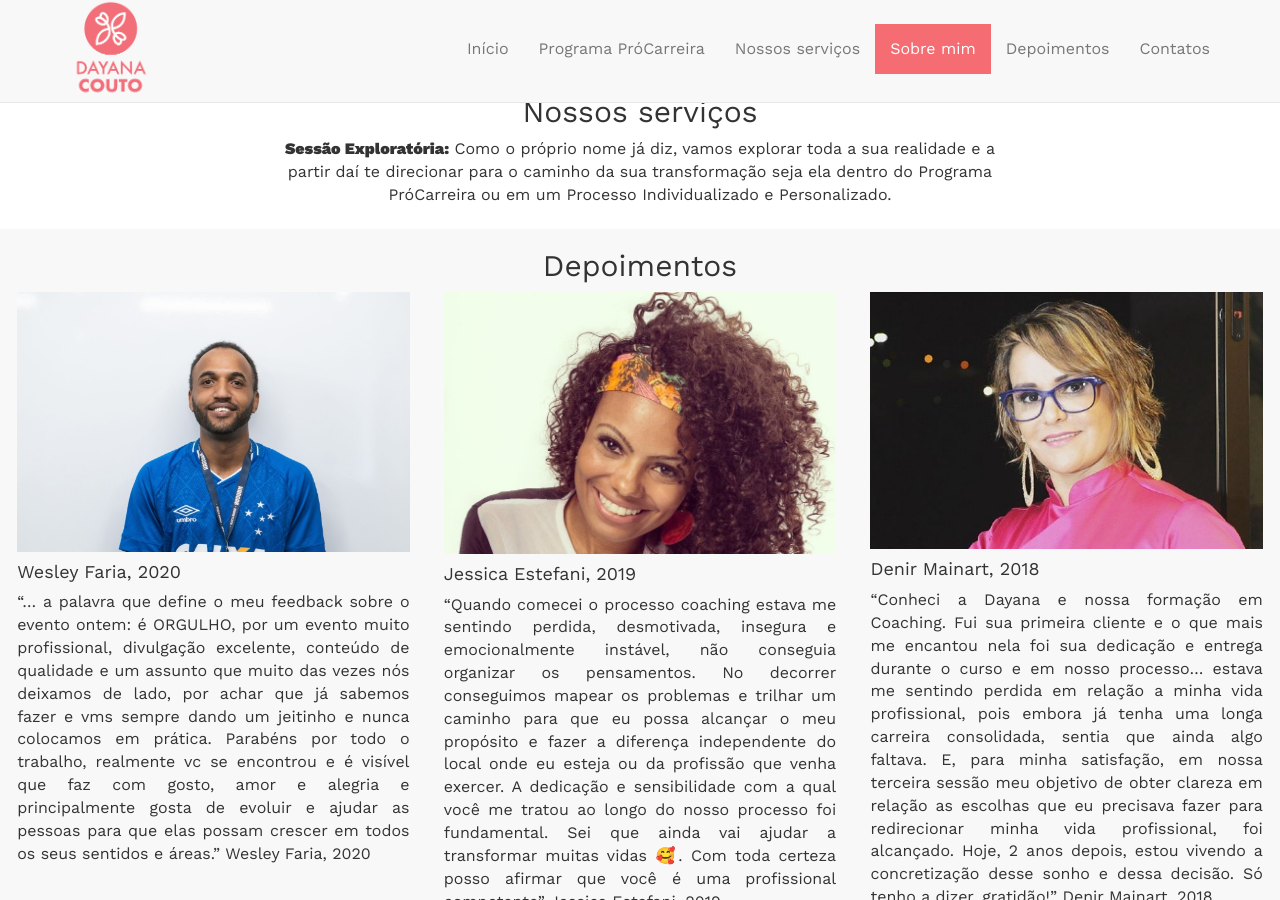
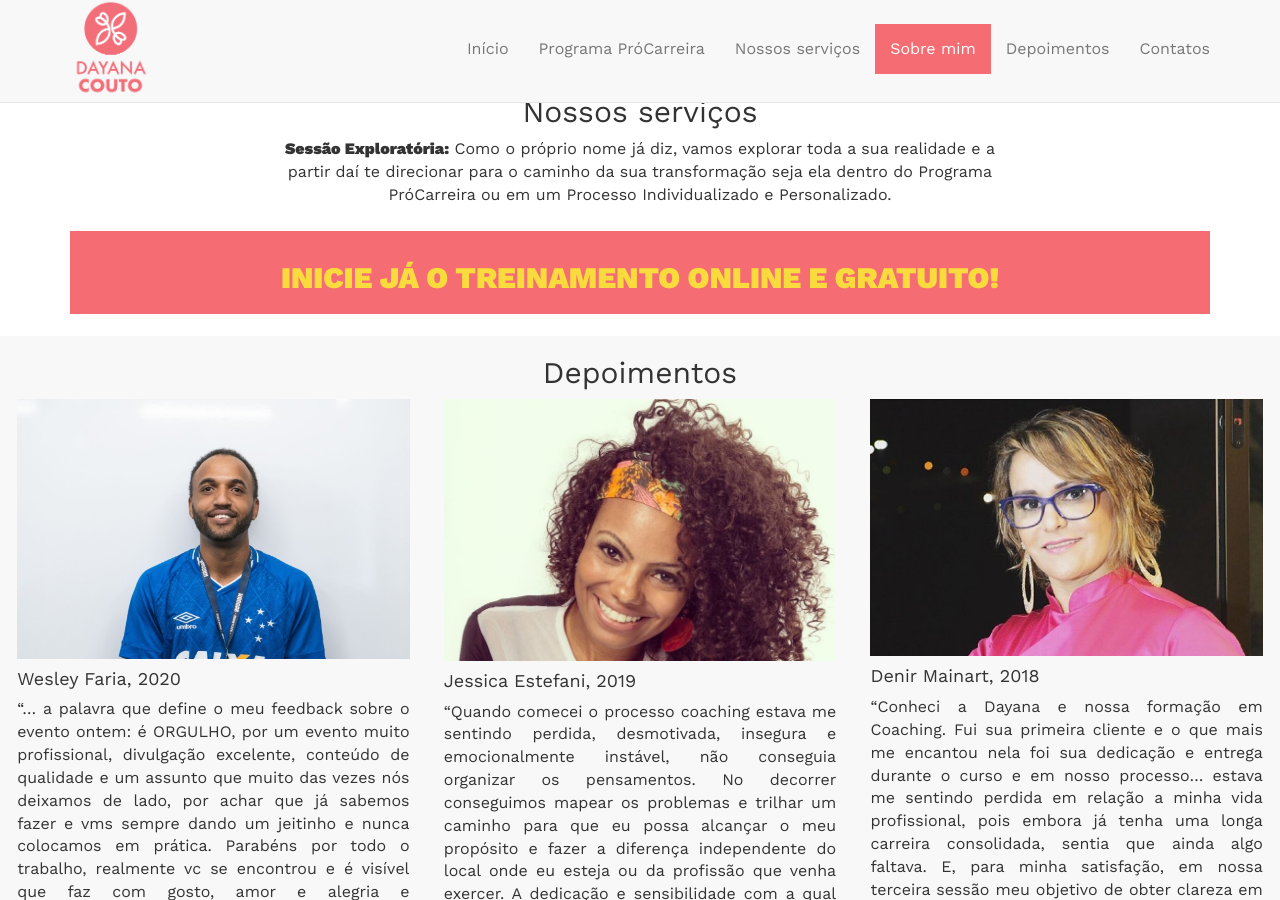
Before and after one commit to wsadf/landing-page-Dayana, a Jekyll site: the page built from index.md, in a window 1280 px wide and 900 px high, scrolled down 1350 px. Built offline with Jekyll 4.4.1, drawn with Linux system fonts in a browser that asks for light colours; nearby versions of some CDN libraries.

Commit message:
add link

```diff
--- a/_includes/nossos-servicos.html
+++ b/_includes/nossos-servicos.html
@@ -6,6 +6,6 @@
 <strong>Sessão Exploratória:</strong> Como o próprio nome já diz, vamos explorar toda a sua realidade e a partir daí te direcionar para o caminho da sua transformação seja ela dentro do Programa PróCarreira ou em um Processo Individualizado e Personalizado.
               </div>
         </div>
-<!--     <a href="https://exploratoriaprocarreira.as.me/
-" target="_blank" class="banner-agendamento text-white text-uppercase mt-4" style="color: #f9db3d"><h2><strong>Agende já sua exploratória gratuita!</strong></h2></a>  -->
+<a id="programa" href="#programa" class="page-scroll banner-agendamento text-white text-uppercase mt-4" style="color: #f9db3d"><h2><strong>Inicie já o treinamento online e gratuito!</strong></h2></a>
+
     </section><br>
```
